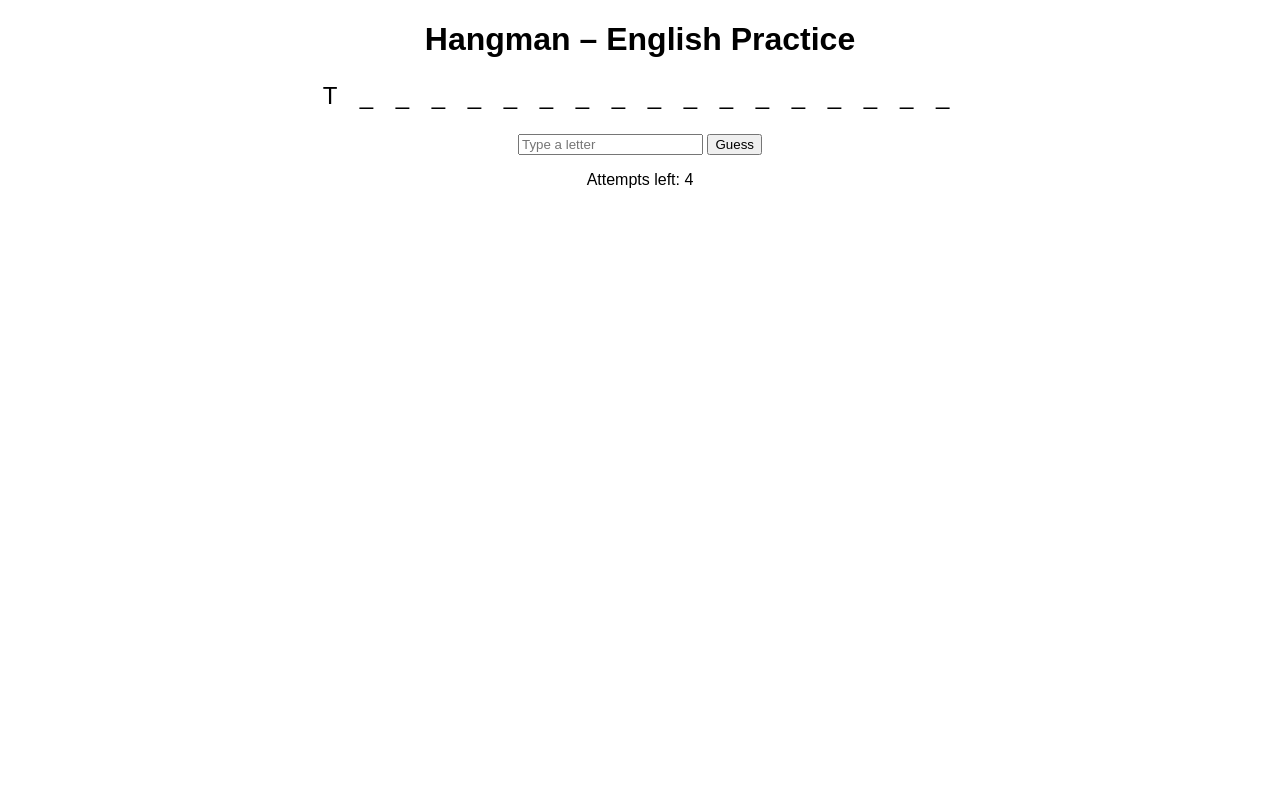
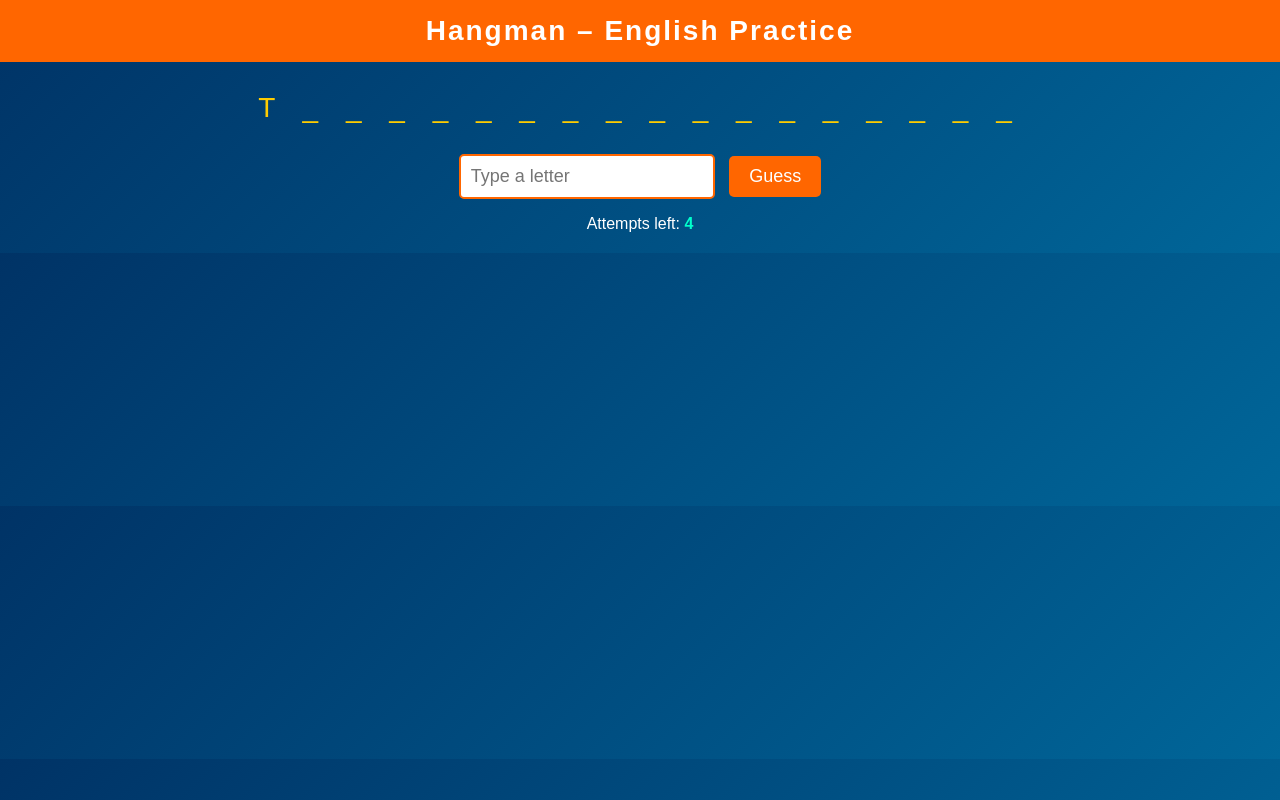
Before and after one commit to azucenavazquez29/Game, a plain HTML site: page index.html in a window 1280 px wide. Drawn offline with Linux system fonts and the light colour scheme.

Commit message:
actualizar 2
se actualizo el diseño

```diff
--- a/index.html
+++ b/index.html
@@ -4,9 +4,59 @@
   <meta charset="UTF-8">
   <title>Hangman English Game</title>
   <style>
-    body { font-family: Arial, sans-serif; text-align: center; }
-    #word { font-size: 24px; letter-spacing: 8px; }
-    #message { margin-top: 20px; font-weight: bold; }
+    body {
+      font-family: Arial, sans-serif;
+      text-align: center;
+      background: linear-gradient(135deg, #003366, #006699);
+      color: #fff;
+      margin: 0;
+      padding: 0;
+    }
+    h1 {
+      background-color: #ff6600;
+      color: #fff;
+      padding: 15px;
+      margin: 0;
+      font-size: 28px;
+      letter-spacing: 2px;
+    }
+    #word {
+      font-size: 28px;
+      letter-spacing: 10px;
+      margin: 30px 0;
+      color: #ffcc00;
+    }
+    input {
+      padding: 10px;
+      font-size: 18px;
+      border: 2px solid #ff6600;
+      border-radius: 5px;
+      outline: none;
+    }
+    button {
+      padding: 10px 20px;
+      font-size: 18px;
+      margin-left: 10px;
+      background-color: #ff6600;
+      color: #fff;
+      border: none;
+      border-radius: 5px;
+      cursor: pointer;
+      transition: 0.3s;
+    }
+    button:hover {
+      background-color: #ff3300;
+    }
+    #attempts {
+      font-weight: bold;
+      color: #00ffcc;
+    }
+    #message {
+      margin-top: 20px;
+      font-weight: bold;
+      font-size: 20px;
+      color: #ffcc00;
+    }
   </style>
 </head>
 <body>
```
